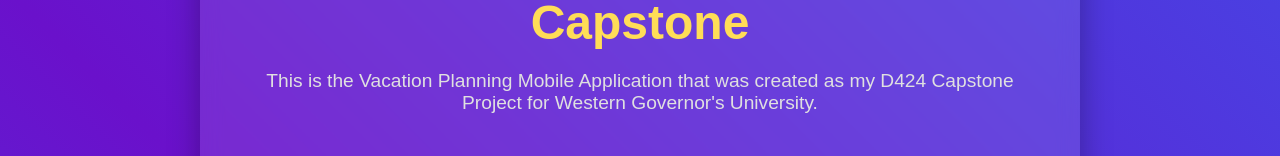
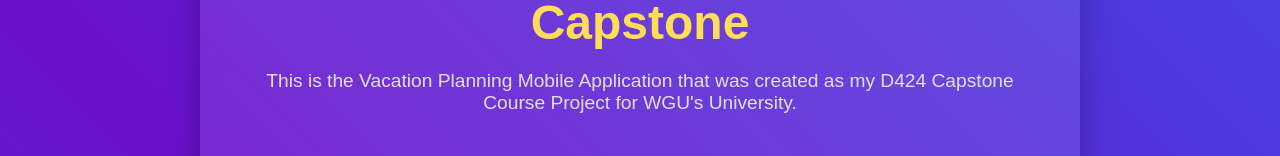
Before and after one commit to Nasser-Ma/d424-software-engineering-capstone, a plain HTML site: page index.html in a window 1280 px wide. Shown: the part 312-468 px from the top of the page. Drawn offline with Linux system fonts and the light colour scheme.

Commit message:
Update index.html

```diff
--- a/index.html
+++ b/index.html
@@ -119,7 +119,7 @@
     <div class="bg-animation"></div>
     <div class="container">
         <h1>D424 Software Engineering Capstone</h1>
-        <p>This is the Vacation Planning Mobile Application that was created as my D424 Capstone Project for Western Governor's University.</p>
+        <p>This is the Vacation Planning Mobile Application that was created as my D424 Capstone Course Project for WGU's University.</p>
         <p>This App has been developed by: Nasser Maloley</p>
         <a href="https://github.com/Nasser-Ma/d424-software-engineering-capstone/blob/main/app-release.apk" download="app-release.apk" class="download-btn">Download APK</a>
     </div>
```
